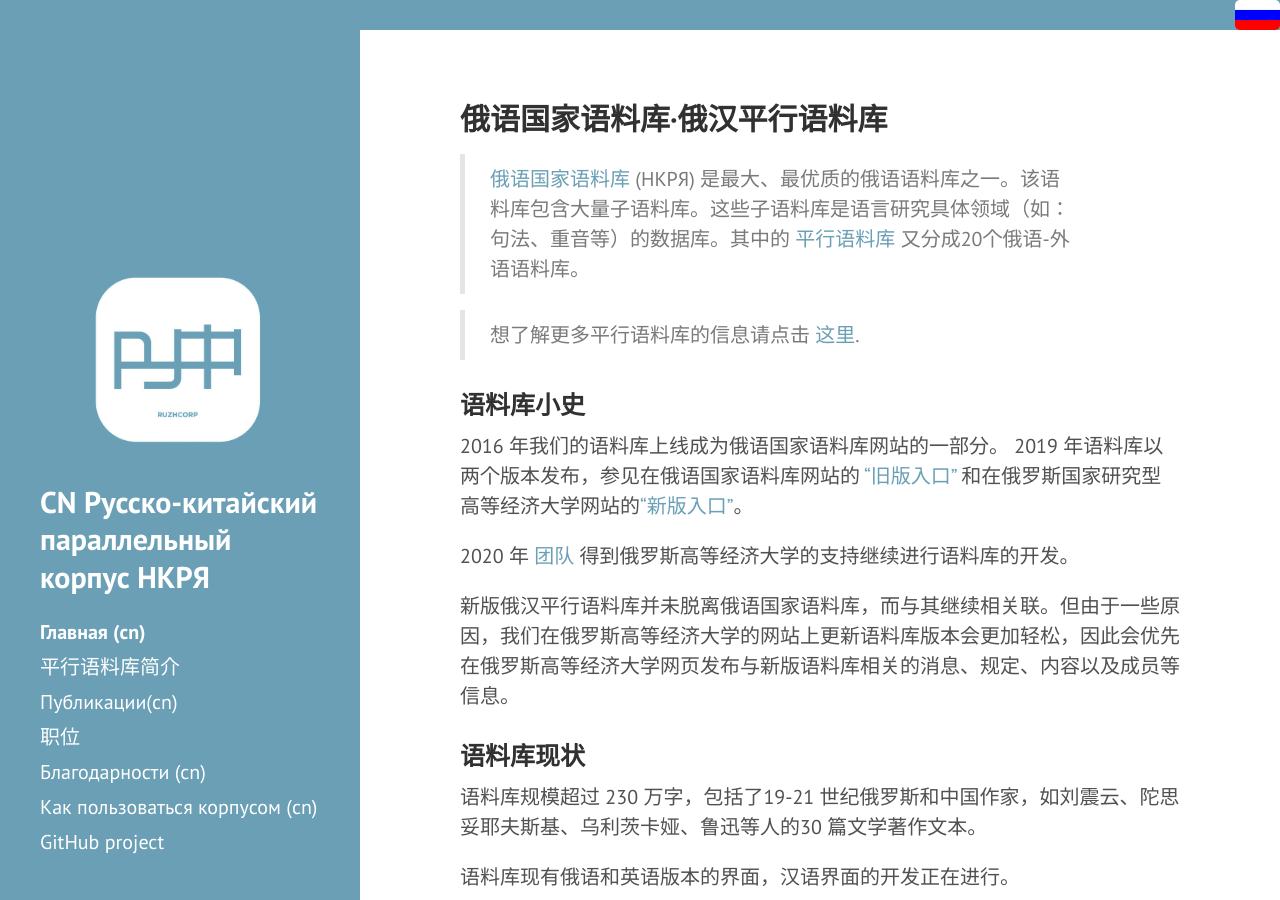
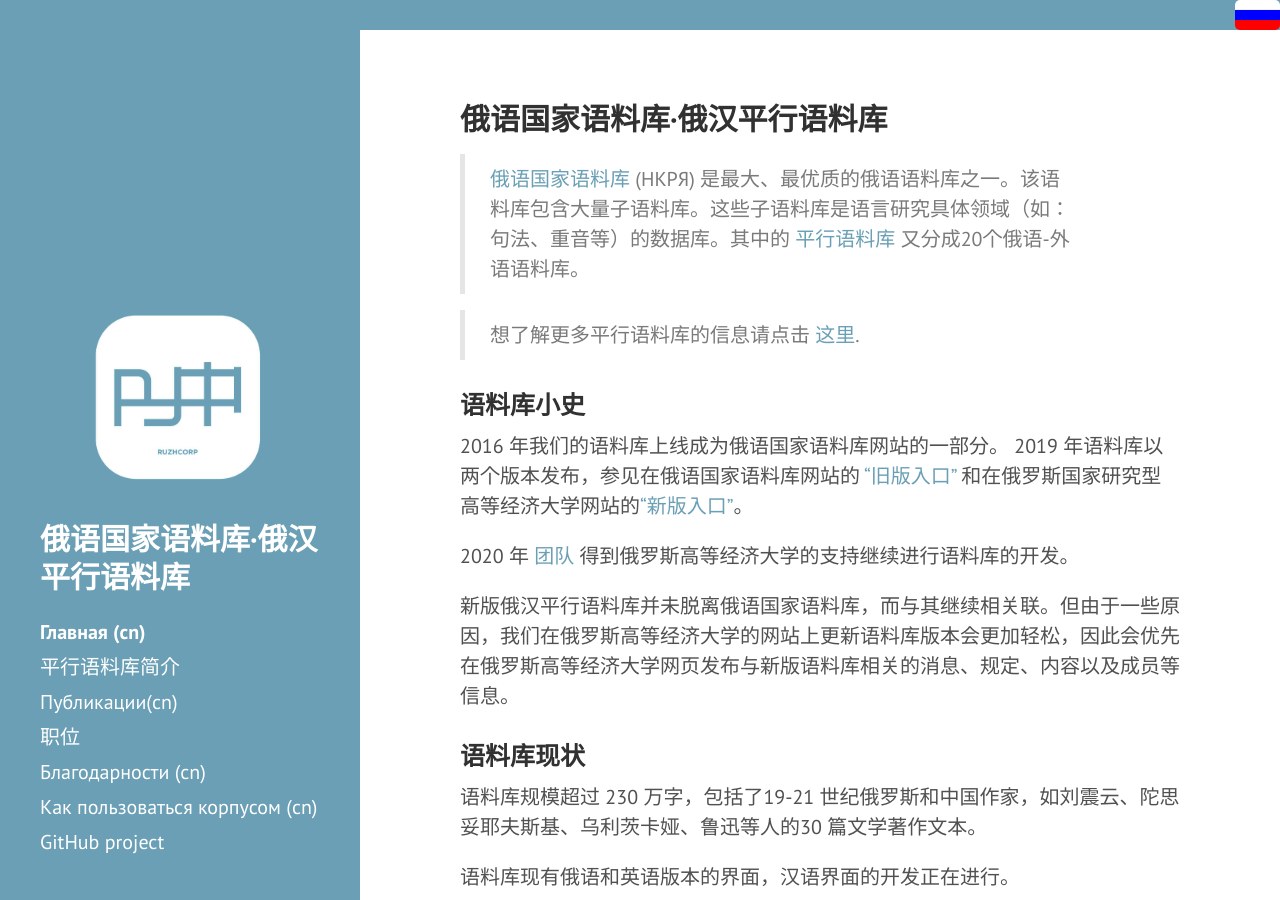
Before and after one commit to ruzcorp-test/ruzcorp-test.github-io, a Jekyll site: the page built from cn/index.md, in a window 1280 px wide and 900 px high. Built offline with Jekyll 4.4.1, drawn with Linux system fonts in a browser that asks for light colours; Markdown is read by kramdown in place of the engine named in the settings; our own code applies the rules of GitHub Pages for plain Markdown files.

Commit message:
Update _config.yml

```diff
--- a/_config.yml
+++ b/_config.yml
@@ -7,7 +7,7 @@
 
 # Setup
 title:            'Русско-китайский параллельный корпус НКРЯ'
-cntitle:          'CN Русско-китайский параллельный корпус НКРЯ'
+cntitle:          '俄语国家语料库·俄汉平行语料库'
 tagline:          'НКРЯ'
 description:      ''
 cndescription:    ''
```
